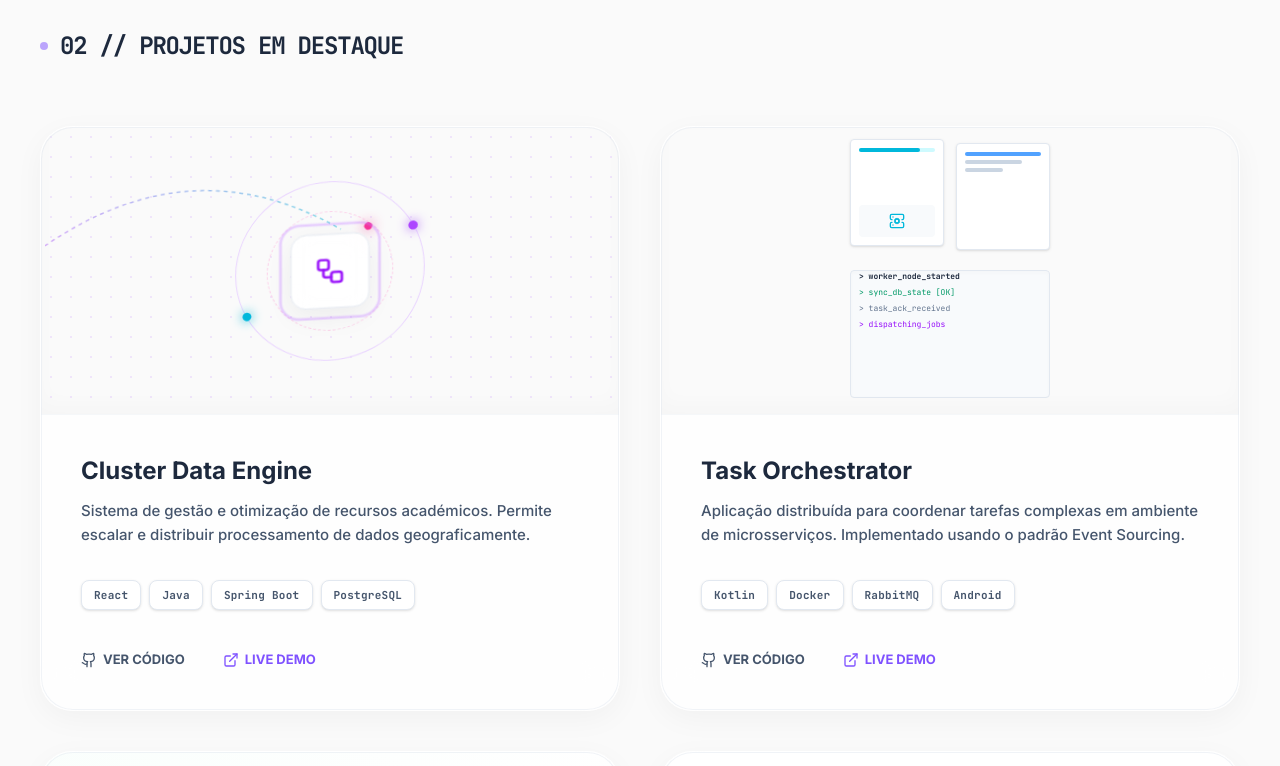
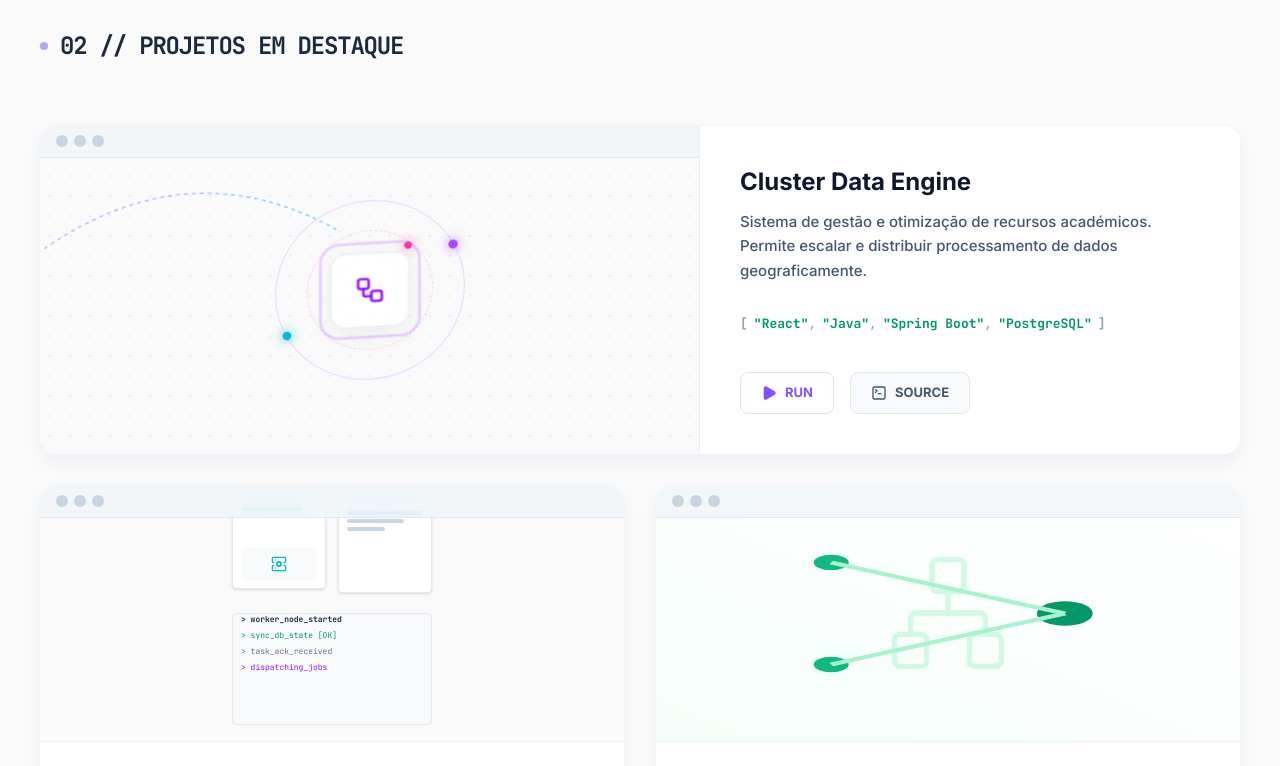
Before and after one commit to imperador1k/Portfolio-pessoal, a React (Vite) app: page / in a window 1280 px wide. Shown: the part 3740-4506 px from the top of the page. Built offline with nearby package versions, Linux system fonts and the light colour scheme.

Commit message:
feat(Projects): Add interactive project cards with visuals
Introduces interactive project cards that use motion for animations. Each card now features project visuals and icons for direct links to live demos or code repositories.

```diff
--- a/src/components/Projects.tsx
+++ b/src/components/Projects.tsx
@@ -1,4 +1,5 @@
-import { ArrowRight, ExternalLink, Github } from 'lucide-react';
+import { Play, TerminalSquare } from 'lucide-react';
+import { motion } from 'motion/react';
 import { NetworkVisual, MicroservicesVisual, NeuralVisual, TerminalVisual } from './ProjectVisuals';
 
 const projects = [
@@ -46,72 +47,97 @@ export default function Projects() {
         </h2>
       </div>
 
-      <div className="grid grid-cols-1 lg:grid-cols-2 gap-10">
-        {projects.map((project, idx) => (
+      <div className="grid grid-cols-1 lg:grid-cols-2 gap-8">
+        {projects.map((project, idx) => {
+          const isHero = idx === 0;
+
+          return (
+            <motion.div
+              key={idx}
+              whileHover="hover"
+              className={`group bg-white rounded-2xl ring-1 ring-slate-100 shadow-lg shadow-slate-200/50 flex flex-col relative overflow-hidden transition-all duration-300 hover:ring-2 hover:ring-jb-primary hover:-translate-y-1 ${
+                isHero ? 'lg:col-span-2 lg:flex-row' : 'col-span-1'
+              }`}
+            >
+              {/* IDE Mockup Visual Area */}
               <div
-            key={idx}
-            className="group bg-white/60 backdrop-blur-xl border border-white/60 rounded-[32px] overflow-hidden shadow-[0_8px_30px_rgb(0,0,0,0.04)] hover:shadow-[0_30px_60px_rgba(168,85,247,0.1)] hover:-translate-y-1 transition-all duration-500 flex flex-col h-full relative"
+                className={`relative bg-slate-50 border-slate-200/50 overflow-hidden shrink-0 flex flex-col z-10 ${
+                  isHero ? 'lg:w-[55%] lg:border-r border-b lg:border-b-0 min-h-[300px]' : 'h-64 border-b'
+                }`}
               >
-            {/* Diffuse glow effect behind the card */}
-            <div className="absolute -inset-0.5 bg-gradient-to-br from-jb-primary to-cyan-500 opacity-0 group-hover:opacity-10 blur-xl transition-opacity duration-500 rounded-[32px] -z-10"></div>
-            {/* Inner Ring */}
-            <div className="absolute inset-0 rounded-[32px] ring-1 ring-inset ring-slate-200/50 pointer-events-none z-30 group-hover:ring-purple-200/50 transition-colors"></div>
+                {/* IDE Top Bar */}
+                <div className="h-8 border-b border-slate-200 bg-slate-100/80 backdrop-blur-md flex items-center px-4 gap-1.5 shrink-0 z-20 absolute top-0 w-full">
+                  <div className="w-3 h-3 rounded-full bg-slate-300 group-hover:bg-[#FF5F56] transition-colors duration-300"></div>
+                  <div className="w-3 h-3 rounded-full bg-slate-300 group-hover:bg-[#FFBD2E] transition-colors duration-300"></div>
+                  <div className="w-3 h-3 rounded-full bg-slate-300 group-hover:bg-[#27C93F] transition-colors duration-300"></div>
+                </div>
 
-            {/* Visual Area */}
-            <div className="relative h-72 border-b border-slate-100/50 overflow-hidden shrink-0 bg-[#FAFAFA]">
-              {/* Overlay shadow for depth */}
-              <div className="absolute inset-0 shadow-[inset_0_-10px_20px_rgba(0,0,0,0.02)] z-20 pointer-events-none"></div>
+                {/* Visual Content inside IDE */}
+                <div className="relative flex-1 overflow-hidden p-0 pt-8">
+                  <motion.div
+                    variants={{
+                      hover: { scale: 1.05, y: ["0%", "-10%"] },
+                    }}
+                    transition={{
+                      scale: { duration: 0.4, ease: "easeOut" },
+                      y: { duration: 10, repeat: Infinity, ease: 'linear' },
+                    }}
+                    className="w-full h-full min-h-[120%] origin-top flex flex-col"
+                  >
+                    <div className="flex-1 w-full flex">
                       {project.type === 'network' && <NetworkVisual />}
                       {project.type === 'microservices' && <MicroservicesVisual />}
                       {project.type === 'neural' && <NeuralVisual />}
                       {project.type === 'terminal' && <TerminalVisual />}
                     </div>
+                  </motion.div>
+                </div>
+              </div>
 
               {/* Content Area */}
-            <div className="flex-1 p-8 md:p-10 flex flex-col z-10 bg-white/50">
-              <h3 className={`text-2xl font-bold mb-3 text-slate-800 group-hover:text-transparent group-hover:bg-clip-text group-hover:bg-gradient-to-r group-hover:from-jb-primary group-hover:to-cyan-500 transition-all duration-300`}>{project.title}</h3>
-              <p className="text-[15px] text-slate-600 flex-1 leading-relaxed mb-8 font-medium">
+              <div className={`flex flex-col p-8 z-20 bg-white ${isHero ? 'lg:w-[45%] lg:p-10 lg:justify-center' : 'flex-1'}`}>
+                <h3 className="text-2xl font-bold font-sans text-slate-900 mb-3">{project.title}</h3>
+                <p className="text-[15px] font-medium text-slate-600 mb-8 leading-relaxed flex-1">
                   {project.description}
                 </p>
 
-              {/* Tags */}
-              <div className="flex flex-wrap gap-2 mb-10">
-                {project.tags.map((tag) => (
-                  <span
-                    key={tag}
-                    className="text-[11px] font-mono px-3 py-1.5 bg-white border border-slate-200 rounded-lg text-slate-600 font-bold tracking-wide shadow-sm"
-                  >
-                    {tag}
+                {/* Tech Stack Array */}
+                <div className="font-mono text-xs sm:text-[13px] text-slate-800 mb-10 flex flex-wrap gap-x-1.5 gap-y-2 items-center">
+                  <span className="text-slate-400 font-bold">[</span>
+                  {project.tags.map((tag, i) => (
+                    <span key={tag} className="flex">
+                      <span className="text-emerald-600 font-bold">"{tag}"</span>
+                      {i < project.tags.length - 1 && <span className="text-slate-400">,</span>}
                     </span>
                   ))}
+                  <span className="text-slate-400 font-bold">]</span>
                 </div>
 
-              {/* Links */}
-              <div className="flex items-center gap-6 mt-auto">
+                {/* Actions */}
+                <div className="flex items-center gap-4 mt-auto">
+                  {project.demo && (
+                    <a
+                      href={project.demo}
+                      className="flex items-center gap-2 px-5 py-2.5 bg-jb-secondary/10 text-jb-primary hover:bg-jb-primary hover:text-white rounded-lg font-bold text-[13px] transition-colors border border-jb-primary/20 hover:border-jb-primary"
+                    >
+                      <Play className="w-4 h-4 fill-current" />
+                      <span>RUN</span>
+                    </a>
+                  )}
                   {project.github && (
                     <a
                       href={project.github}
-                    className="flex items-center gap-1.5 text-[13px] font-bold text-slate-600 hover:text-slate-900 transition-colors group/link"
+                      className="flex items-center gap-2 px-5 py-2.5 bg-slate-50 text-slate-600 hover:text-slate-900 hover:bg-slate-100 border border-slate-200 rounded-lg font-bold text-[13px] transition-colors"
                     >
-                    <Github className="h-4 w-4" />
-                    <span>VER CÓDIGO</span>
-                    <ArrowRight className="h-3 w-3 opacity-0 group-hover/link:opacity-100 group-hover/link:translate-x-1 transition-all -ml-1" />
-                  </a>
-                )}
-                {project.demo && (
-                  <a
-                    href={project.demo}
-                    className="flex items-center gap-1.5 text-[13px] font-bold text-jb-primary hover:text-[#5229c1] transition-colors group/link"
-                  >
-                    <ExternalLink className="h-4 w-4" />
-                    <span>LIVE DEMO</span>
-                    <ArrowRight className="h-3 w-3 opacity-0 group-hover/link:opacity-100 group-hover/link:translate-x-1 transition-all -ml-1" />
+                      <TerminalSquare className="w-4 h-4" />
+                      <span>SOURCE</span>
                     </a>
                   )}
                 </div>
               </div>
-          </div>
-        ))}
+            </motion.div>
+          );
+        })}
       </div>
     </section>
   );
```
Lines whose indentation alone changed are shown as unchanged.
